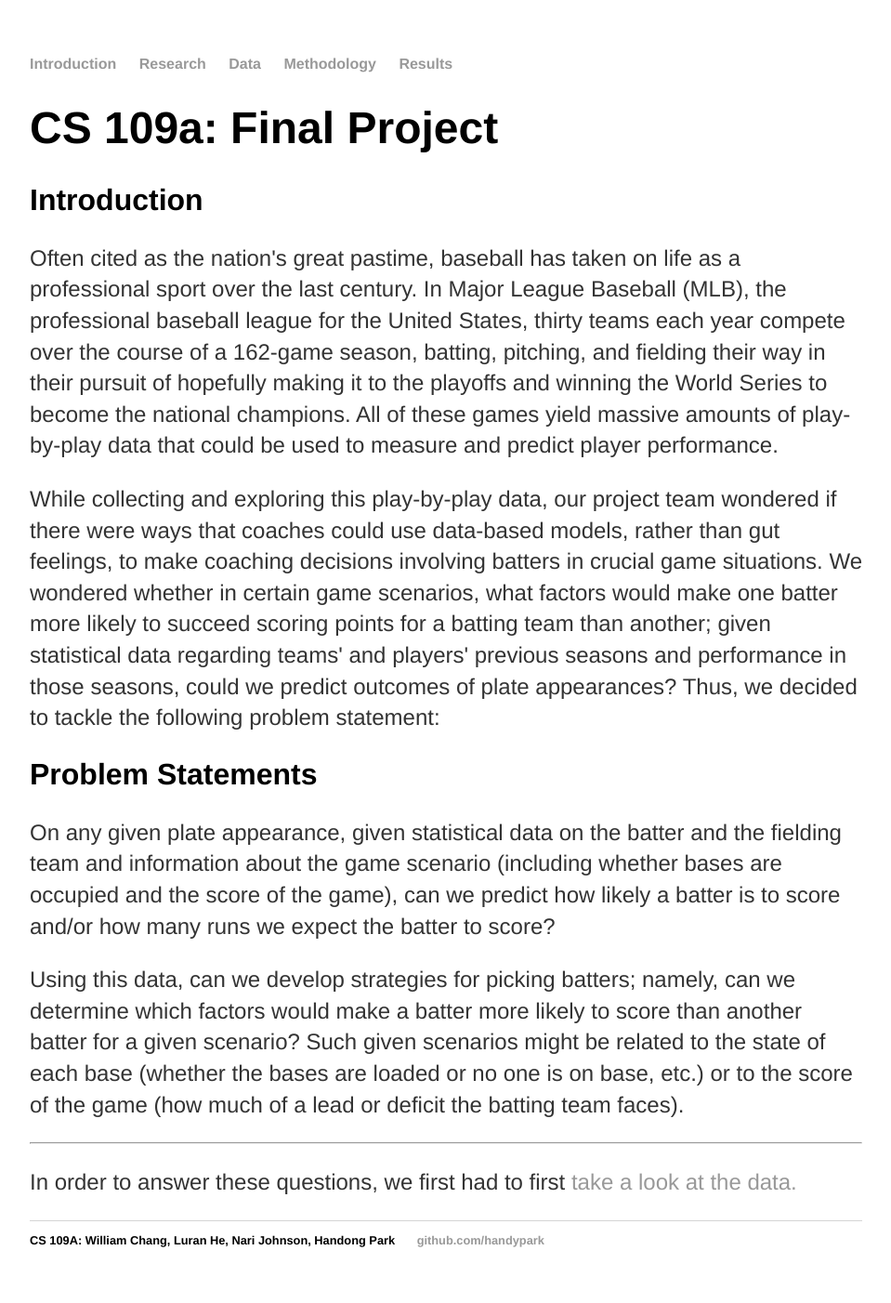
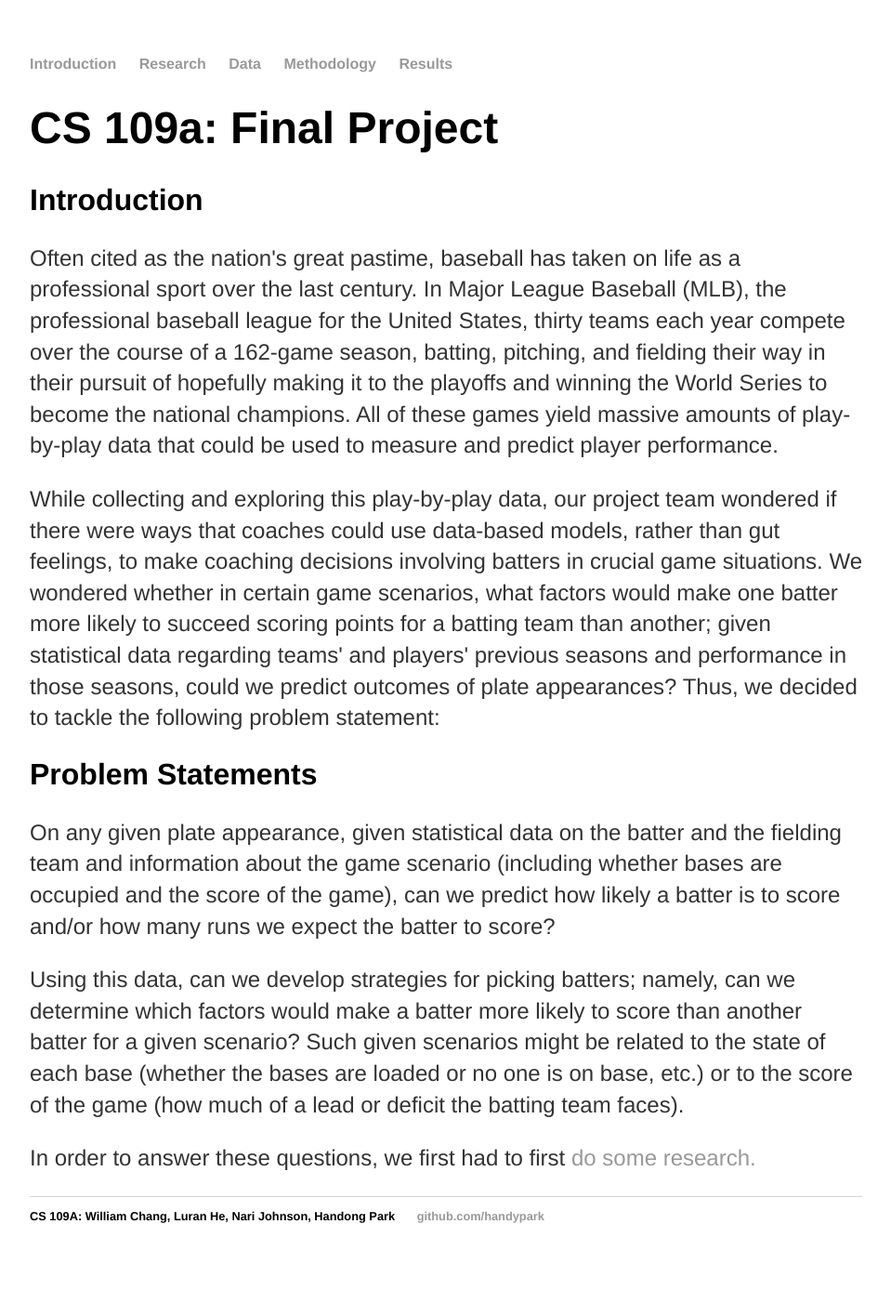
Before and after one commit to handypark/handypark.github.io, a Jekyll site: the page built from index.html, in a window 1280 px wide. Shown: the whole page at 93% size, without its empty margins (160-1119 px from the left). Built offline with Jekyll 4.4.1, drawn with Linux system fonts in a browser that asks for light colours; after the commit the page ends 1376 px from its top, so only the background shows below that.

Commit message:
Update index.html

```diff
--- a/index.html
+++ b/index.html
@@ -32,8 +32,7 @@
 		each base (whether the bases are loaded or no one is on base, etc.) or to the score of the game (how much of a lead
 		or deficit the batting team faces).
 	</p>
-	<hr></hr>
 	<p>
-		In order to answer these questions, we first had to first <a href="/data">take a look at the data.</a></p>
+		In order to answer these questions, we first had to first <a href="/research">do some research.</a></p>
 	</p>
 </div><!-- /.blurb -->
```
